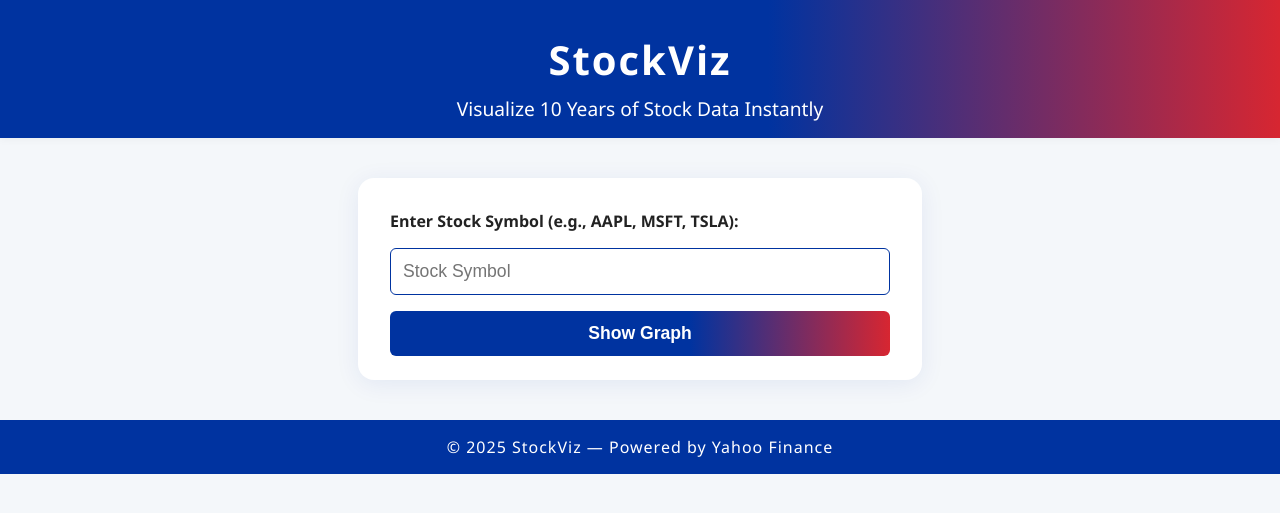
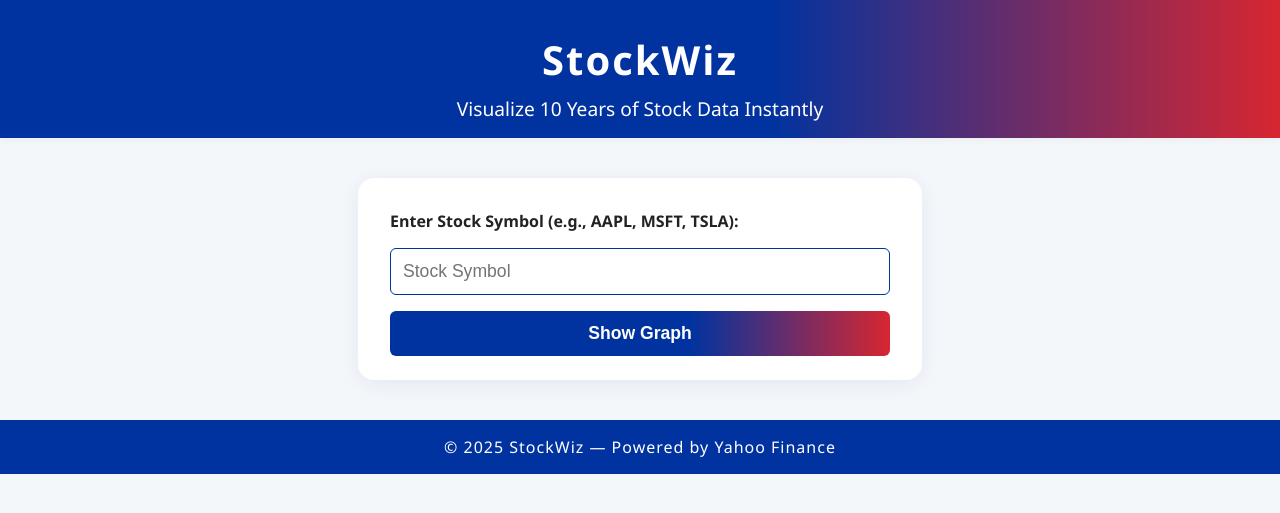
Before and after one commit to EllaBourne/Team3Application, a Flask app: page / in a window 1280 px wide. Shown: the top 513 px of the page. Run offline with Flask 2, Linux system fonts and the light colour scheme.

Commit message:
rename stockviz to stockwiz

```diff
--- a/flask-app/templates/index.html
+++ b/flask-app/templates/index.html
@@ -2,12 +2,12 @@
 <html lang="en">
 <head>
     <meta charset="UTF-8">
-    <title>StockViz - Fintech Stock Viewer</title>
+    <title>StockWiz - Fintech Stock Viewer</title>
     <link rel="stylesheet" href="{{ url_for('static', filename='css/style.css') }}">
 </head>
 <body>
     <header>
-        <h1>StockViz</h1>
+        <h1>StockWiz</h1>
         <p style="font-size:1.2rem; margin:0;">Visualize 10 Years of Stock Data Instantly</p>
     </header>
     <div class="container">
@@ -21,7 +21,7 @@
         {% endif %}
     </div>
     <footer>
-        &copy; 2025 StockViz &mdash; Powered by Yahoo Finance
+        &copy; 2025 StockWiz &mdash; Powered by Yahoo Finance
     </footer>
 </body>
 </html>
--- a/flask-app/templates/stock.html
+++ b/flask-app/templates/stock.html
@@ -2,7 +2,7 @@
 <html lang="en">
 <head>
     <meta charset="UTF-8">
-    <title>{{ stock_symbol }} - StockViz</title>
+    <title>{{ stock_symbol }} - StockWiz</title>
     <link rel="stylesheet" href="{{ url_for('static', filename='css/style.css') }}">
     <script src="https://code.highcharts.com/highcharts.js"></script>
 </head>
@@ -35,7 +35,7 @@
         {% endif %}
     </div>
     <footer>
-        &copy; 2025 StockViz &mdash; Powered by Yahoo Finance
+        &copy; 2025 StockWiz &mdash; Powered by Yahoo Finance
     </footer>
     <script>
     document.addEventListener('DOMContentLoaded', function () {
```
